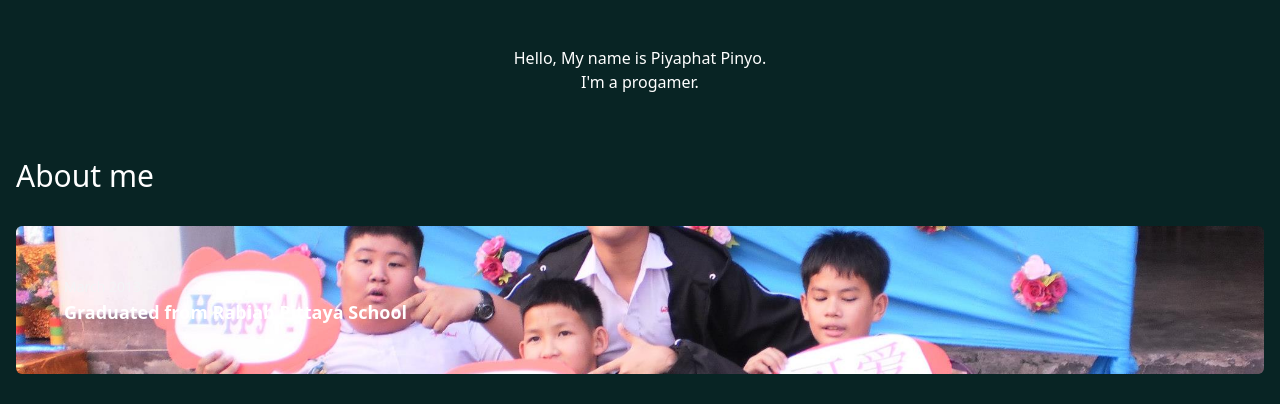
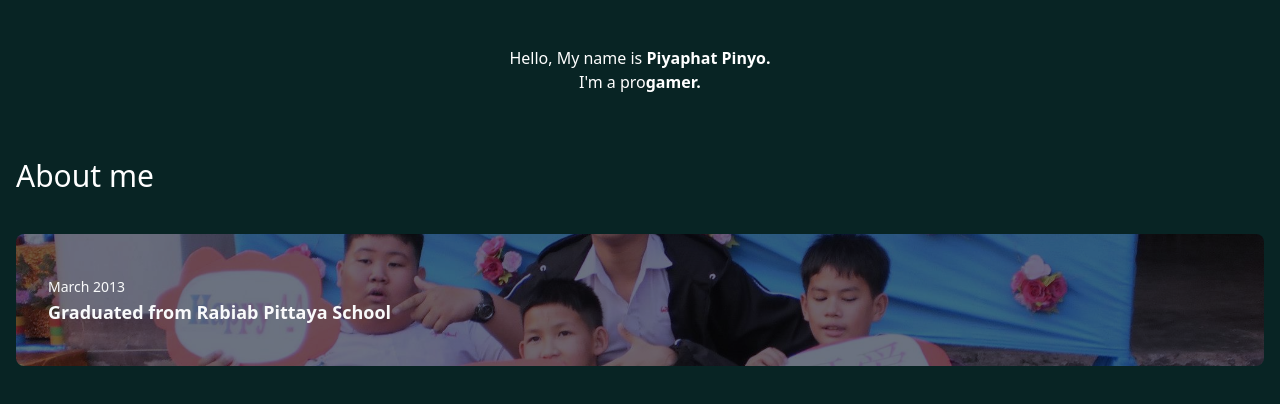
Before and after one commit to remove158/piyaphat.com, a Next.js app: page / in a window 1280 px wide. Shown: the part 544-948 px from the top of the page. Built offline with nearby package versions, Linux system fonts and the light colour scheme.

Commit message:
make :image

```diff
--- a/src/components/Timeline.tsx
+++ b/src/components/Timeline.tsx
@@ -8,19 +8,22 @@ interface Props {}
 
 const Item = ({ text, time, img }: any) => (
 	<motion.li
-		className="rounded-md  group p-12 text-left bg-local bg-gray-500 bg-center bg-no-repeat bg-cover transition-all my-8 hover:bg-[center_top_-10rem]"
 		initial={{ x: -200 }}
 		whileInView={{ x: 0 }}
 		viewport={{ once: true }}
 		transition={{ type: "spring" }}
-		style={{ backgroundImage: `url("${img}")` }}
 	>
-		<time className="text-sm font-normal leading-none text-gray-100 group-hover:text-gray-800 group-hover:font-bold">
-			{time}
-		</time>
-		<h3 className="text-lg font-semibold text-white group-hover:text-gray-600">
-			{text}
-		</h3>
+		<div
+			className="rounded-lg hover:rounded-md  group p-8 py-10 hover:py-16 text-left bg-local bg-gray-500 bg-center  transition-all duration-1000 bg-no-repeat bg-blend-multiply bg-cover my-10  hover:bg-top hover:bg-blend-soft-light"
+			style={{ backgroundImage: `url("${img}")` }}
+		>
+			<time className="text-sm font-normal leading-none text-gray-50 group-hover:text-gray-200 ">
+				{time}
+			</time>
+			<h3 className="text-lg font-semibold text-gray-50 group-hover:text-gray-200">
+				{text}
+			</h3>
+		</div>
 	</motion.li>
 );
 //-------------------------------------------------------------------------//
--- a/src/pages/contact.tsx
+++ b/src/pages/contact.tsx
@@ -87,6 +87,14 @@ const Home: NextPage = () => {
 								transition={{ delay: 0.3 * (idx + 1), type: "spring" }}
 								className={`card ${colSpan[idx % 4]}`}
 								style={{ backgroundImage: `url("${item.img}")` }}
+								whileHover={{
+									scale: 1.05,
+									transition: {
+										repeat: Infinity,
+										repeatType: "reverse",
+										duration: 0.3,
+									},
+								}}
 							>
 								<p className="mb-5 max-w-xl font-extrabold tracking-tight leading-tight text-white">
 									{item.text}
--- a/src/pages/index.tsx
+++ b/src/pages/index.tsx
@@ -119,7 +119,7 @@ const Home: NextPage = () => {
 							transition: {
 								repeat: Infinity,
 								repeatType: "reverse",
-								duration: 1,
+								duration: 0.5,
 							},
 						}}
 						className="text-white flex-none flex flex-col items-center h-1/4"
@@ -131,7 +131,7 @@ const Home: NextPage = () => {
 							transition={{ delay: 0.3, stiffness: 120, type: "spring" }}
 						>
 							Hello, My name is{" "}
-							<span className="font-normal">Piyaphat Pinyo.</span>
+							<span className="font-bold">Piyaphat Pinyo.</span>
 						</motion.div>
 						<motion.div
 							className="font-thin"
@@ -139,7 +139,7 @@ const Home: NextPage = () => {
 							animate={{ y: 0 }}
 							transition={{ delay: 0.3, stiffness: 120, type: "spring" }}
 						>
-							I{"'"}m a pro<span className="font-normal">gamer.</span>
+							I{"'"}m a pro<span className="font-bold">gamer.</span>
 						</motion.div>
 					</motion.div>
 				</div>
--- a/src/pages/showcase.tsx
+++ b/src/pages/showcase.tsx
@@ -84,6 +84,14 @@ const Home: NextPage = () => {
 								transition={{ delay: 0.3 * (idx + 1), type: "spring" }}
 								className={`card ${colSpan[idx % 4]}`}
 								style={{ backgroundImage: `url("${item.img}")` }}
+								whileHover={{
+									scale: 1.05,
+									transition: {
+										repeat: Infinity,
+										repeatType: "reverse",
+										duration: 0.3,
+									},
+								}}
 							>
 								<p className="max-w-xl font-extrabold text-lg tracking-tight leading-tight text-white">
 									{item.text}
```
